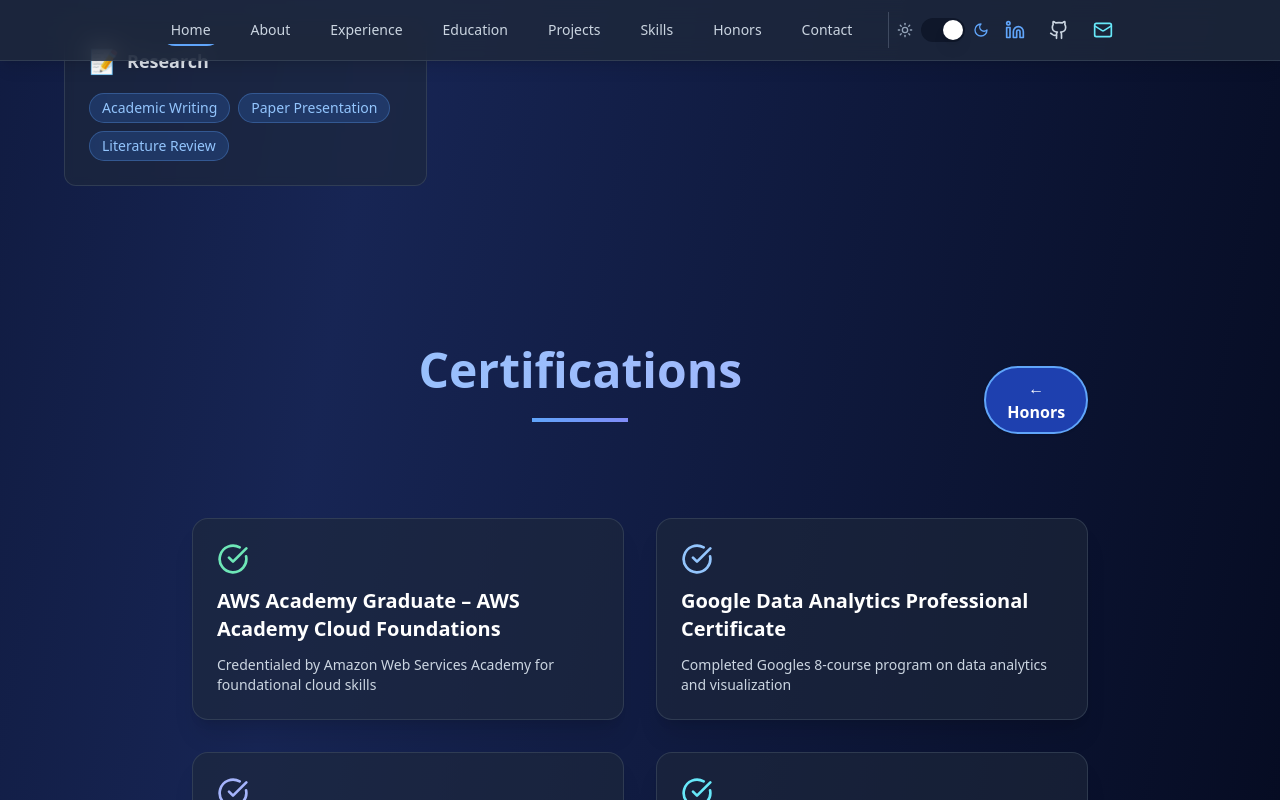
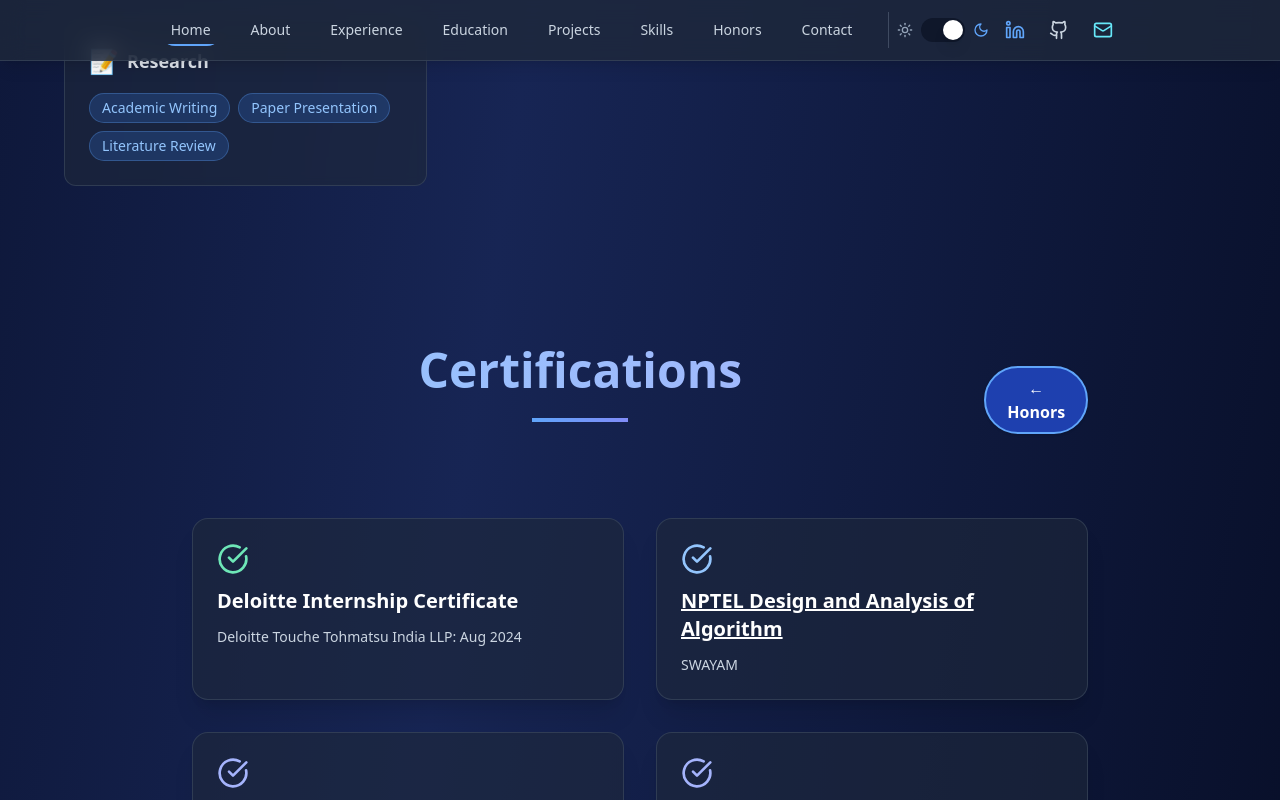
Before and after one commit to dhruvm-18/dhruv-portfolio, a React (Vite) app: page / in a window 1280 px wide. Both pictures are taken after a click on the button "→ Certificates". Shown: the part 5029-5829 px from the top of the page. Built offline with nearby package versions, Linux system fonts and the light colour scheme.

Commit message:
Certifications added

```diff
--- a/src/pages/Index.tsx
+++ b/src/pages/Index.tsx
@@ -186,48 +186,107 @@
     { category: "Research", icon: "📝", skills: ["Academic Writing", "Paper Presentation", "Literature Review"] }
   ];
 
-  const publications = [
-    {
-      title: "Skin Disease Detection using Deep Learning",
-      venue: "CML 2025, Sikkim Manipal University",
-      description: "Achieved 96.3% accuracy with hybrid CNN, GAN, and XGBoost model"
-    },
-    {
-      title: "Enhanced Stock Market Forecasting Using Hybrid BiLSTM-GRU Models",
-      venue: "ICAESRTA 2K25, KBP College of Engineering",
-      description: "R² = 0.9901 accuracy with advanced preprocessing and cross-validation"
-    },
-    {
-      title: "Driving Medical Diagnostics Forward: The Role of AI",
-      venue: "Cuestiones de Fisioterapia Journal",
-      description: "Comprehensive review of AI applications in healthcare diagnostics"
-    }
-  ];
-
   const certifications = [
     {
       icon: CheckCircle,
-      title: 'AWS Academy Graduate – AWS Academy Cloud Foundations',
-      desc: 'Credentialed by Amazon Web Services Academy for foundational cloud skills',
+      title: 'Deloitte Internship Certificate',
+      desc: 'Deloitte Touche Tohmatsu India LLP: Aug 2024',
       color: 'emerald',
     },
     {
       icon: CheckCircle,
-      title: 'Google Data Analytics Professional Certificate',
-      desc: 'Completed Googles 8-course program on data analytics and visualization',
+      title: 'NPTEL Design and Analysis of Algorithm',
+      desc: 'SWAYAM',
       color: 'blue',
+      link: 'https://drive.google.com/file/d/13RTH2AALJEI1O6s5hV183HIeQLZv5TF-/view?usp=sharing',
     },
     {
       icon: CheckCircle,
-      title: 'DeepLearning.AI – Generative AI with LLMs',
-      desc: 'Completed DeepLearning.AIs specialization on LLMs and prompt engineering',
+      title: 'CCNA: Enterprise Networking, Security, and Automation',
+      desc: 'Cisco',
       color: 'indigo',
+      link: 'https://www.credly.com/badges/b31195bf-7e35-4ed1-b6d6-b64a31288abf/public_url',
     },
     {
       icon: CheckCircle,
-      title: 'Microsoft Certified: Azure AI Fundamentals',
-      desc: 'Credentialed by Microsoft for foundational AI and cloud skills',
+      title: 'CCNA: Switching, Routing, and Wireless Essentials',
+      desc: 'Cisco',
+      color: 'indigo',
+      link: 'https://www.credly.com/badges/cf53a1a9-fb6b-4272-a0d2-8611c5580306/public_url',
+    },
+    {
+      icon: CheckCircle,
+      title: 'Getting Started with Enterprise-grade AI',
+      desc: 'IBM',
       color: 'cyan',
+      link: 'https://www.credly.com/badges/8a873631-3c8a-43b9-808d-5efd941a6bfe/public_url',
+    },
+    {
+      icon: CheckCircle,
+      title: 'AWS Academy Graduate - AWS Academy Cloud Foundations',
+      desc: 'Amazon Web Services Academy',
+      color: 'blue',
+      link: 'https://www.credly.com/badges/6164f5df-9c25-4dd1-b221-6f5be898b043/public_url',
+    },
+    {
+      icon: CheckCircle,
+      title: 'HACKX Hackathon Round 2',
+      desc: 'Manipal University Jaipur',
+      color: 'pink',
+      link: 'https://unstop.com/certificate-preview/2d40a416-34db-461b-9044-61f2114baf96',
+    },
+    {
+      icon: CheckCircle,
+      title: 'Cisco CyberSecurity Specialist',
+      desc: 'Cisco',
+      color: 'yellow',
+    },
+    {
+      icon: CheckCircle,
+      title: 'Introduction to Data, Signal, and Image Analysis with MATLAB',
+      desc: 'Vanderbilt University',
+      color: 'orange',
+    },
+    {
+      icon: CheckCircle,
+      title: 'Introduction to Cybersecurity',
+      desc: 'Cisco',
+      color: 'yellow',
+      link: 'https://drive.google.com/file/d/10ILT26y0j1zoETf6RP-vbzTyJGyqInUE/view?usp=sharing',
+    },
+    {
+      icon: CheckCircle,
+      title: 'Java Foundation Course',
+      desc: 'Oracle',
+      color: 'violet',
+      link: 'https://drive.google.com/file/d/1eROtRLJQkiaUazcoztz4-f9Cs5Z5aTSN/view?usp=sharing',
+    },
+    {
+      icon: CheckCircle,
+      title: 'CERTIFICATE OF PRESENTATION: Skin Disease Detection using DeepLearning',
+      desc: 'CML 2025, Sikkim Manipal University',
+      color: 'blue',
+      link: 'https://drive.google.com/file/d/1ie-S0rQc9wps4bI1ZAllZCOOMm3h9Elk/view?usp=sharing',
+    },
+    {
+      icon: CheckCircle,
+      title: 'CERTIFICATE OF PRESENTATION: Enhanced Stock Market Forecasting Using Hybrid BiLSTM-GRU Models',
+      desc: 'ICAESRTA - 2K25, KBP College of Engineering, Satara',
+      color: 'cyan',
+    },
+    {
+      icon: CheckCircle,
+      title: 'Certificate of Participation: Tata Imagination Challenge 2024',
+      desc: 'This certificate provided by Tata group is proof of the sheer grit, hard work, & dedication of the participant through which he/she has participated in the Tata Imagination Challenge 2024. Unstop congratulates them on achieving yet another milestone.',
+      color: 'red',
+      link: 'https://unstop.com/certificate-preview/54bc4922-8c18-4dce-a92e-936ac2971bef',
+    },
+    {
+      icon: CheckCircle,
+      title: 'Certificate of Participation: TATA Crucible Campus Quiz 2024',
+      desc: 'This certificate provided by Tata Group is proof of the sheer grit, hard work, & dedication of the participant through which he/she has participated in the TATA Crucible Campus Quiz 2024. Unstop congratulates them on achieving yet another milestone.',
+      color: 'green',
+      link: 'https://unstop.com/certificate-preview/dfb6861c-9538-4bf3-92dc-7d5974a78f6a',
     },
   ];
 
@@ -853,7 +912,9 @@
                 {/* Individual Award Tiles */}
                 <motion.div initial={{ opacity: 0, y: 40 }} whileInView={{ opacity: 1, y: 0 }} whileHover={{ scale: 1.05, y: -6 }} transition={{ duration: 0.5 }} className={`${cardClasses} rounded-2xl p-6 border shadow-xl flex flex-col items-start gap-3`}>
                   <Award className={`w-8 h-8 ${isDarkMode ? 'text-yellow-300' : 'text-yellow-500'}`} />
-                  <div className="font-semibold text-lg md:text-xl">Student Excellence Award</div>
+                  <div className="font-semibold text-lg md:text-xl">
+                    <a href="https://drive.google.com/file/d/1IAJbcBOw41Wi9EDc4M4jCCHX9HAvn0Dz/view?usp=sharing" target="_blank" rel="noopener noreferrer" className="underline hover:text-blue-500 transition-colors">Student Excellence Award</a>
+                  </div>
                   <div className={`text-sm ${isDarkMode ? 'text-slate-300' : 'text-gray-700'}`}>Given for outstanding internship performance and publishing a journal research paper at Manipal University Jaipur</div>
                 </motion.div>
                 <motion.div initial={{ opacity: 0, y: 40 }} whileInView={{ opacity: 1, y: 0 }} whileHover={{ scale: 1.05, y: -6 }} transition={{ duration: 0.5, delay: 0.1 }} className={`${cardClasses} rounded-2xl p-6 border shadow-xl flex flex-col items-start gap-3`}>
@@ -884,7 +945,13 @@
                     className={`${cardClasses} rounded-2xl p-6 border shadow-xl flex flex-col items-start gap-3`}
                   >
                     <cert.icon className={`w-8 h-8 ${isDarkMode ? `text-${cert.color}-300` : `text-${cert.color}-500`}`} />
-                    <div className="font-semibold text-lg md:text-xl">{cert.title}</div>
+                    <div className="font-semibold text-lg md:text-xl">
+                      {cert.link ? (
+                        <a href={cert.link} target="_blank" rel="noopener noreferrer" className="underline hover:text-blue-500 transition-colors">{cert.title}</a>
+                      ) : (
+                        cert.title
+                      )}
+                    </div>
                     <div className={`text-sm ${isDarkMode ? 'text-slate-300' : 'text-gray-700'}`}>{cert.desc}</div>
               </motion.div>
             ))}
```
Lines whose indentation alone changed are shown as unchanged.
